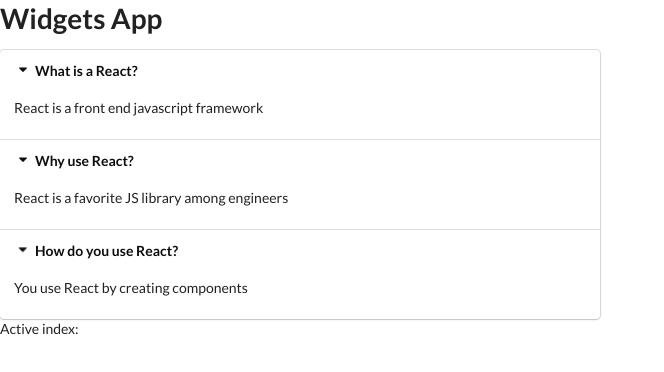
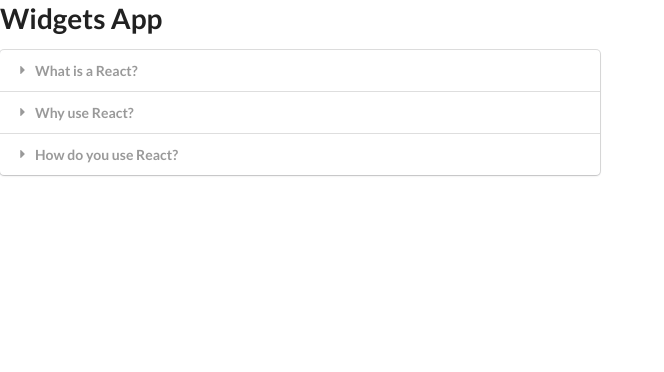
Before and after one commit to stefanhoth/learningreact-widgets, a React (Create React App) app: page / in a window 1280 px wide. Shown: the top 372 px of the page, without its empty margins (0-664 px from the left). Built offline with nearby package versions, Linux system fonts and the light colour scheme.

Commit message:
feat: Only expand selected item in Accordion

```diff
--- a/src/components/Accordion.js
+++ b/src/components/Accordion.js
@@ -8,10 +8,12 @@ const Accordion = ({ items }) => {
   };
 
   const renderedItems = items.map((item, index) => {
+    const active = index === activeIndex ? "active" : "closed";
+
     return (
       <React.Fragment key={item.title}>
         <div
-          className="title active"
+          className={`title ${active}`}
           onClick={() => {
             onItemClicked(index);
           }}
@@ -19,19 +21,14 @@ const Accordion = ({ items }) => {
           <i className="dropdown icon"></i>
           {item.title}
         </div>
-        <div className="content active">
+        <div className={`content ${active}`}>
           <p>{item.content}</p>
         </div>
       </React.Fragment>
     );
   });
 
-  return (
-    <React.Fragment>
-      <div className="ui styled accordion">{renderedItems}</div>
-      <p>Active index: {activeIndex}</p>
-    </React.Fragment>
-  );
+  return <div className="ui styled accordion">{renderedItems}</div>;
 };
 
 export default Accordion;
```
